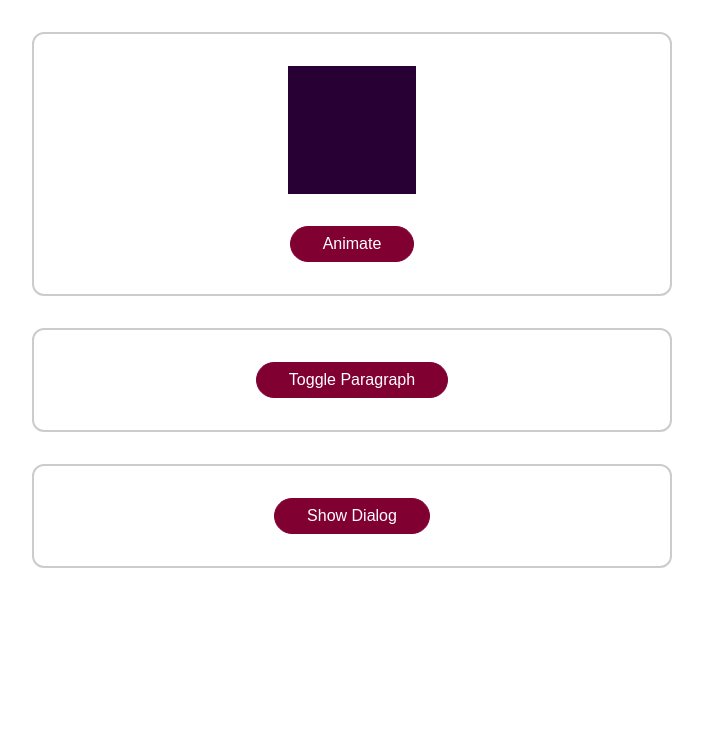
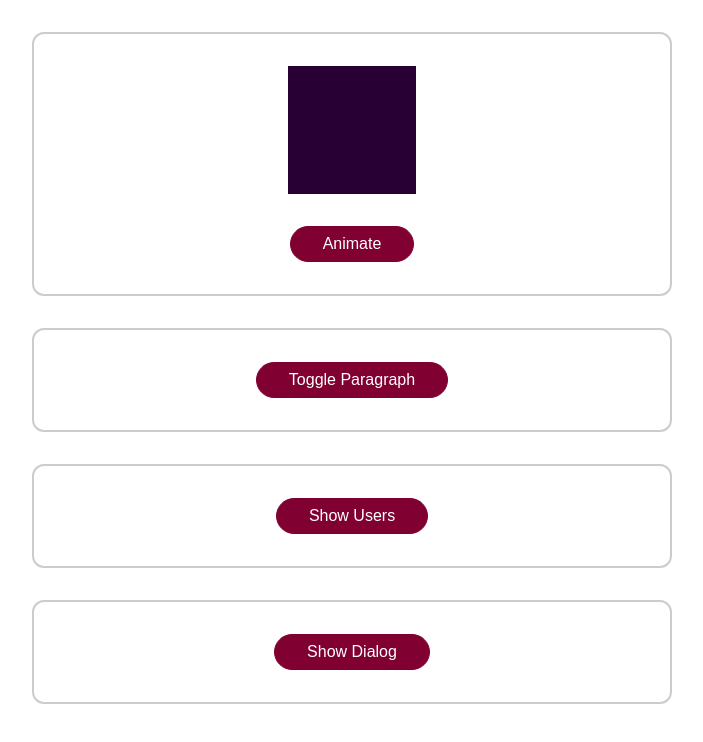
Before and after one commit to jmhubbard/Vue_the_complete_guide_Section-14, a Vue app: page / in a window 1280 px wide. Shown: the top 742 px of the page, without its empty margins (288-991 px from the left). Built offline with nearby package versions, Linux system fonts and the light colour scheme.

Commit message:
Add show user-hide user button

```diff
--- a/src/App.vue
+++ b/src/App.vue
@@ -8,6 +8,10 @@
       <p v-if="paraIsVisible">This is only sometimes visible...</p>
     </transition>
     <button @click="toggleParagraph">Toggle Paragraph</button>
+  </div>
+  <div class="container">
+    <button @click="showUsers" v-if="!usersAreVisible">Show Users</button>
+    <button @click="hideUsers" v-if="usersAreVisible">Hide Users</button>
   </div>
     <base-modal @close="hideDialog" :open="dialogIsVisible">
       <p>This is a test dialog!</p>
@@ -25,9 +29,16 @@ export default {
       dialogIsVisible: false,
       animatedBlock: false,
       paraIsVisible: false,
+      usersAreVisible: false,
     };
   },
   methods: {
+    showUsers() {
+      this.usersAreVisible = true;
+    },
+    hideUsers() {
+      this.usersAreVisible = false;
+    },
     toggleParagraph() {
       this.paraIsVisible = !this.paraIsVisible;
     },
```
